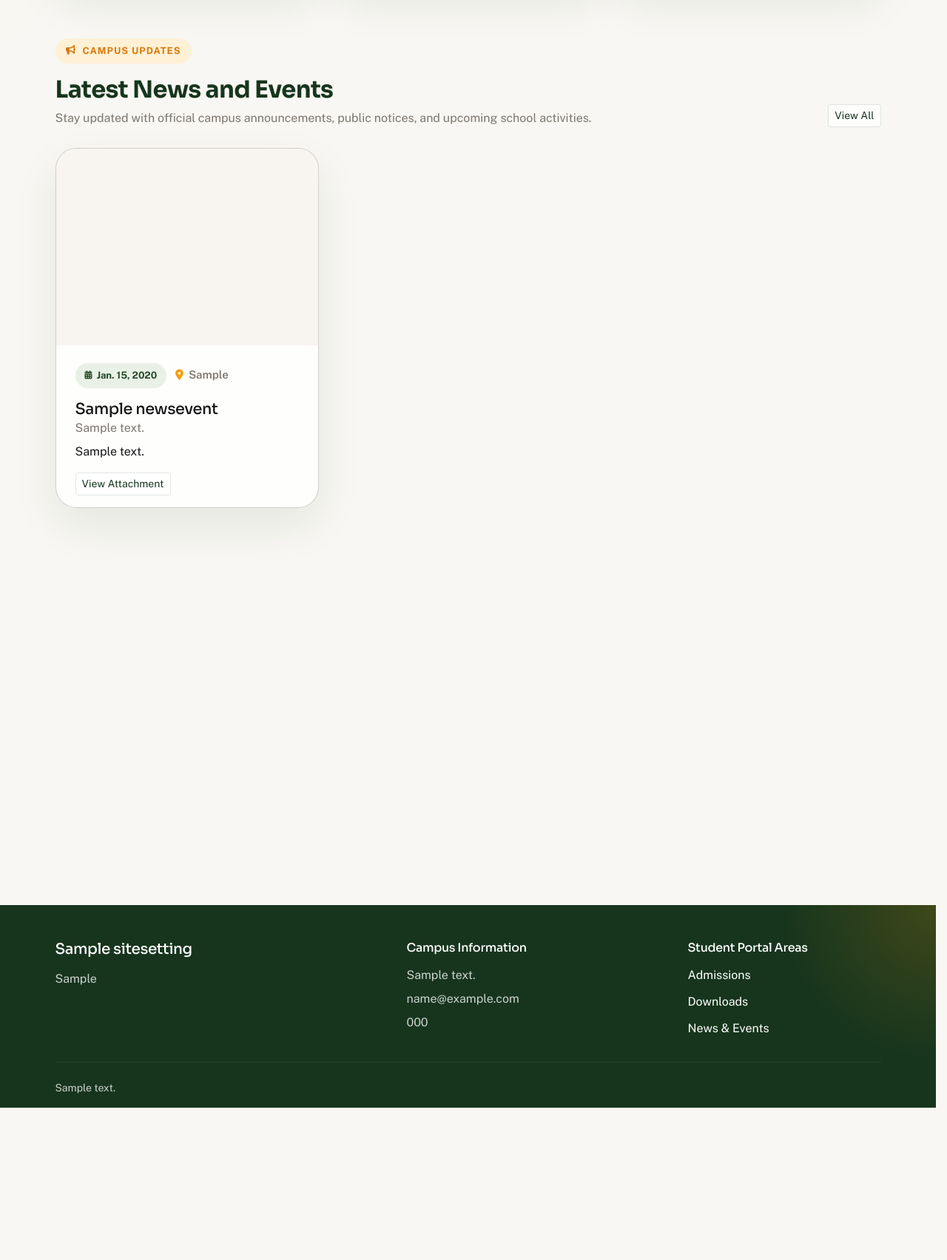
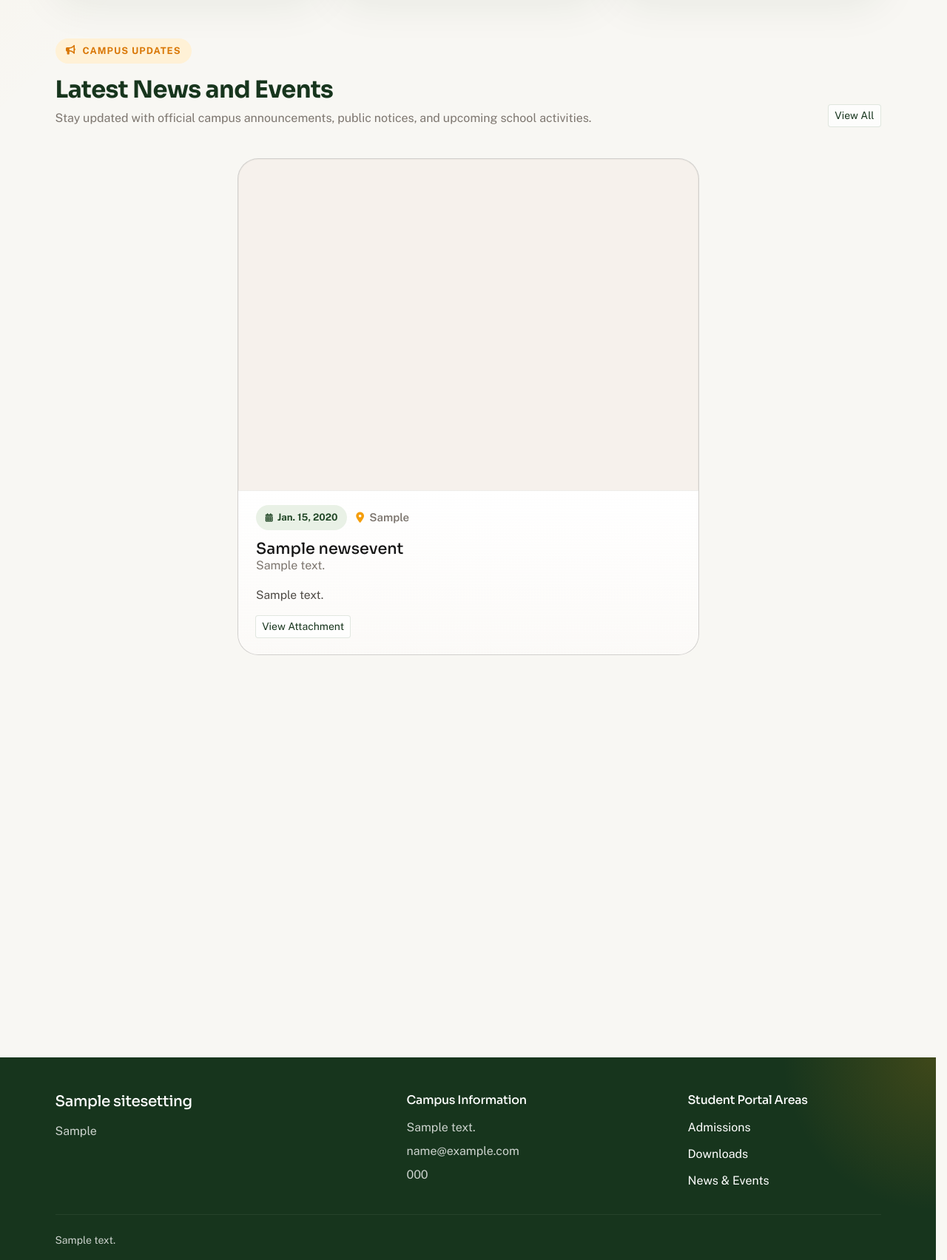
Before and after one commit to TheReaLsshhh/ccbwebremasterV2, a Django app: page / in a window 1280 px wide. Shown: the part 1252-2956 px from the top of the page at 74% size. Before the commit the page ends 2750 px from the top, so only its background shows below. Run offline with Django 5.2, Linux system fonts and the light colour scheme; tables that the repository leaves empty hold one stand-in row (values such as "Sample post"); grey boxes marked "Sample" are stand-in pictures; parts of the project's set-up code (start-up, migrations or seed data) failed here and were passed over.

Commit message:
Restore home news carousel with centered full-image cards

```diff
--- a/static/css/site.css
+++ b/static/css/site.css
@@ -1222,9 +1222,109 @@ a.btn.btn-soft.btn-sm.mt-3 {
   height: auto;
 }
 
-.home-news-section .news-grid-card,
 .news-content-section .news-grid-card {
   overflow: visible;
+}
+
+/* Home-only carousel: centered card slides with full poster images (no wide crop). */
+.home-news-carousel {
+  padding-top: 0.75rem;
+}
+
+.home-news-carousel-stage {
+  position: relative;
+  max-width: 46rem;
+  margin: 0 auto;
+  padding: 0 3.5rem;
+}
+
+.home-news-carousel-viewport {
+  overflow: hidden;
+  padding: 0;
+}
+
+.home-news-carousel-slide {
+  display: flex;
+  justify-content: center;
+  padding: 0.15rem 0 0.35rem;
+}
+
+.home-news-carousel-card {
+  width: 100%;
+  max-width: 42rem;
+  margin: 0 auto;
+  overflow: visible;
+  cursor: pointer;
+}
+
+.home-news-carousel-card:focus-visible {
+  outline: 2px solid var(--ccb-green-700);
+  outline-offset: 3px;
+}
+
+.home-news-carousel-visual {
+  overflow: visible;
+  background: var(--ccb-surface-muted);
+  border: 0;
+}
+
+.home-news-carousel-image {
+  width: 100%;
+  height: auto;
+  max-height: min(36rem, 68vh);
+  object-fit: contain;
+  object-position: center center;
+  display: block;
+  background: var(--ccb-surface-muted);
+}
+
+.home-news-carousel-body {
+  gap: 0.85rem;
+  padding: 1.25rem 1.5rem 1.4rem;
+}
+
+.home-news-carousel-body .news-carousel-meta {
+  flex-wrap: wrap;
+}
+
+.home-news-carousel-actions {
+  padding-top: 0.15rem;
+}
+
+.home-news-carousel-arrow {
+  position: absolute;
+  top: 11.5rem;
+  transform: translateY(-50%);
+  width: 2.65rem;
+  height: 2.65rem;
+  border: 0;
+  border-radius: 999px;
+  background: rgba(255, 255, 255, 0.92);
+  box-shadow: 0 10px 24px rgba(23, 53, 29, 0.14);
+  color: var(--ccb-green-900);
+  opacity: 1;
+}
+
+.home-news-carousel-arrow-prev {
+  left: 0;
+}
+
+.home-news-carousel-arrow-next {
+  right: 0;
+}
+
+.home-news-carousel-arrow:hover,
+.home-news-carousel-arrow:focus {
+  background: rgba(255, 255, 255, 0.98);
+  color: var(--ccb-green-900);
+}
+
+.home-news-carousel-controls {
+  margin-top: 1.15rem;
+}
+
+.home-news-carousel-indicators {
+  margin-bottom: 0;
 }
 
 .news-visual-wrap.news-carousel-visual {
@@ -1303,6 +1403,11 @@ a.btn.btn-soft.btn-sm.mt-3 {
   gap: 0.5rem;
   max-width: 68rem;
   padding-inline: 0.05rem;
+}
+
+.home-news-carousel-body .news-carousel-summary {
+  margin-top: 0;
+  margin-bottom: 0.35rem;
 }
 
 p.muted-copy.news-carousel-summary {
@@ -3203,6 +3308,29 @@ p.text-dark.fw-semibold.mb-2 {
     right: 0.85rem;
   }
 
+  .home-news-carousel-stage {
+    max-width: none;
+    padding: 0 2.75rem;
+  }
+
+  .home-news-carousel-card {
+    max-width: none;
+  }
+
+  .home-news-carousel-image {
+    max-height: min(30rem, 58vh);
+  }
+
+  .home-news-carousel-arrow {
+    top: 8rem;
+    width: 2.4rem;
+    height: 2.4rem;
+  }
+
+  .home-news-carousel-body {
+    padding: 1rem 1.05rem 1.15rem;
+  }
+
   .hero-stats {
     grid-template-columns: 1fr;
   }
--- a/templates/website/home.html
+++ b/templates/website/home.html
@@ -112,7 +112,7 @@
     </div>
 </section>
 
-<section class="section-block pt-0 home-news-section news-content-section">
+<section class="section-block pt-0 home-news-section">
     <div class="container">
         <div class="section-header">
             <div>
@@ -123,32 +123,42 @@
             <a href="{% url 'website:news' %}" class="btn btn-soft btn-sm">View All</a>
         </div>
         {% if featured_news %}
-            <div class="row g-4">
+            <div id="campusNewsCarousel" class="carousel slide news-carousel home-news-carousel" data-bs-ride="carousel" data-bs-interval="6000">
+                {% with featured_news_count=featured_news|length %}
+                <div class="home-news-carousel-stage">
+                    {% if featured_news_count > 1 %}
+                        <button class="carousel-control-prev news-carousel-arrow home-news-carousel-arrow home-news-carousel-arrow-prev" type="button" data-bs-target="#campusNewsCarousel" data-bs-slide="prev" aria-label="Previous news item">
+                            <span class="news-carousel-arrow-icon" aria-hidden="true"><i class="fa-solid fa-chevron-left"></i></span>
+                        </button>
+                    {% endif %}
+                    <div class="home-news-carousel-viewport">
+                        <div class="carousel-inner">
                             {% for item in featured_news %}
-                    <div class="col-md-6 col-xl-4">
+                                <div class="carousel-item{% if forloop.first %} active{% endif %}">
+                                    <div class="home-news-carousel-slide">
                                         <article
                                             id="news-{{ item.pk }}"
-                            class="announcement-card news-grid-card news-grid-card-interactive"
+                                            class="announcement-card news-carousel-card home-news-carousel-card news-grid-card-interactive"
                                             data-news-id="{{ item.pk }}"
                                             role="button"
                                             tabindex="0"
                                             aria-label="View full announcement: {{ item.title }}"
                                         >
                                             {% if item.cover_image %}
-                                <div class="news-visual-wrap news-grid-visual">
+                                                <div class="news-visual-wrap news-carousel-visual home-news-carousel-visual">
                                                     <img
                                                         src="{{ item.cover_image.url }}"
                                                         alt="{{ item.title }}"
-                                        class="news-visual-image news-grid-image"
+                                                        class="news-visual-image home-news-carousel-image"
                                                         width="720"
-                                        sizes="(min-width: 1200px) 33vw, (min-width: 768px) 50vw, 100vw"
+                                                        sizes="(min-width: 768px) 42rem, 92vw"
                                                         decoding="async"
                                                         {% if forloop.first %}fetchpriority="high"{% else %}loading="lazy" fetchpriority="low"{% endif %}
                                                     >
                                                 </div>
                                             {% endif %}
-                            <div class="news-grid-body d-flex flex-column gap-3">
-                                <div class="news-grid-meta">
+                                            <div class="news-carousel-body home-news-carousel-body">
+                                                <div class="news-carousel-meta">
                                                     <span class="signal-badge signal-badge-date">{{ item.event_date }}</span>
                                                     {% if item.location %}
                                                         <span class="news-location-inline">
@@ -157,16 +167,16 @@
                                                         </span>
                                                     {% endif %}
                                                 </div>
-                                <div class="d-flex flex-column align-items-start gap-2">
-                                    <h3 class="mt-0 mb-0">{{ item.title }}</h3>
-                                </div>
-                                <div>
-                                    <p class="muted-copy mb-2">{{ item.summary }}</p>
+                                                <h3 class="news-carousel-title">{{ item.title }}</h3>
+                                                <div class="news-carousel-text">
+                                                    {% if item.summary %}
+                                                        <p class="muted-copy news-carousel-summary mb-2">{{ item.summary }}</p>
+                                                    {% endif %}
                                                     {% if item.content %}
-                                        <p class="mb-0">
+                                                        <p class="news-carousel-copy mb-0">
                                                             {% if item.content|exceeds_word_limit:24 %}
                                                                 {{ item.content|words_truncate:24 }}…
-                                                <button type="button" class="news-read-more-link" data-news-id="{{ item.pk }}">
+                                                                <button type="button" class="news-read-more-link news-detail-ignore" data-news-id="{{ item.pk }}">
                                                                     Read more.
                                                                 </button>
                                                             {% else %}
@@ -176,14 +186,40 @@
                                                     {% endif %}
                                                 </div>
                                                 {% if item.attachment %}
-                                    <div class="d-flex justify-content-between align-items-center gap-3">
+                                                    <div class="home-news-carousel-actions">
                                                         <a class="btn btn-soft btn-sm news-detail-ignore" href="{{ item.attachment|file_download_url }}">View Attachment</a>
                                                     </div>
                                                 {% endif %}
                                             </div>
                                         </article>
                                     </div>
+                                </div>
                             {% endfor %}
+                        </div>
+                    </div>
+                    {% if featured_news_count > 1 %}
+                        <button class="carousel-control-next news-carousel-arrow home-news-carousel-arrow home-news-carousel-arrow-next" type="button" data-bs-target="#campusNewsCarousel" data-bs-slide="next" aria-label="Next news item">
+                            <span class="news-carousel-arrow-icon" aria-hidden="true"><i class="fa-solid fa-chevron-right"></i></span>
+                        </button>
+                    {% endif %}
+                </div>
+                {% if featured_news_count > 1 %}
+                    <div class="news-carousel-controls home-news-carousel-controls">
+                        <div class="carousel-indicators news-carousel-indicators home-news-carousel-indicators">
+                            {% for item in featured_news %}
+                                <button
+                                    type="button"
+                                    data-bs-target="#campusNewsCarousel"
+                                    data-bs-slide-to="{{ forloop.counter0 }}"
+                                    class="{% if forloop.first %}active{% endif %}"
+                                    {% if forloop.first %}aria-current="true"{% endif %}
+                                    aria-label="Go to news slide {{ forloop.counter }}">
+                                </button>
+                            {% endfor %}
+                        </div>
+                    </div>
+                {% endif %}
+                {% endwith %}
             </div>
         {% else %}
             <div class="notice-band">
```
Lines whose indentation alone changed are shown as unchanged.
